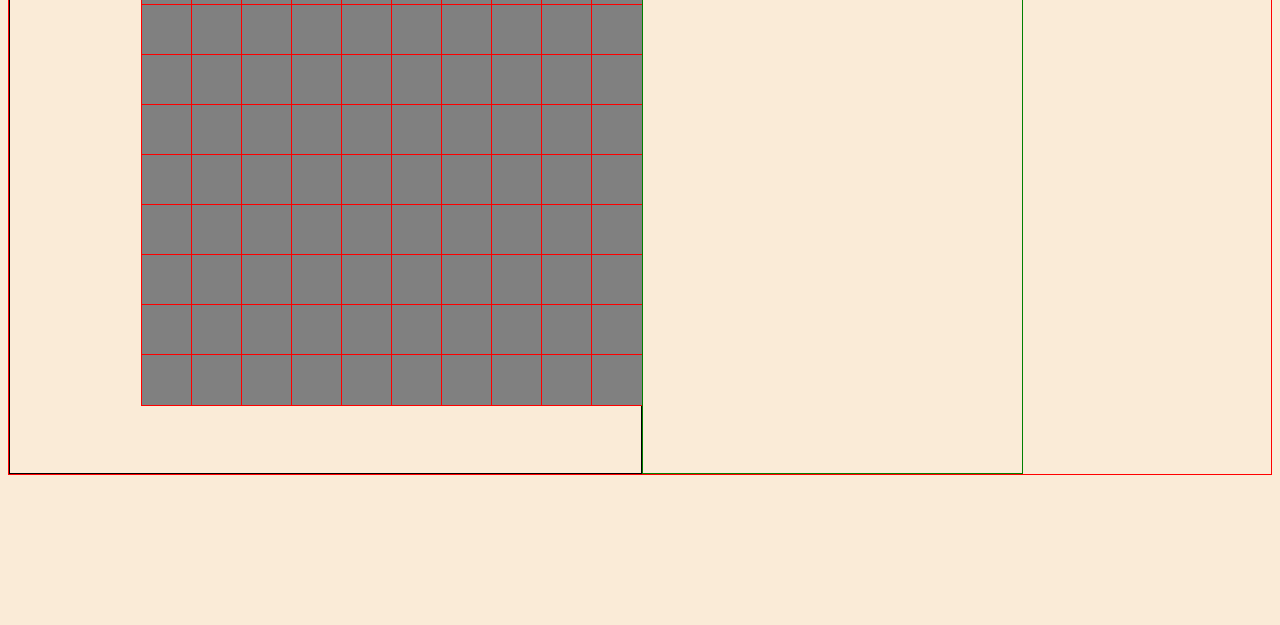
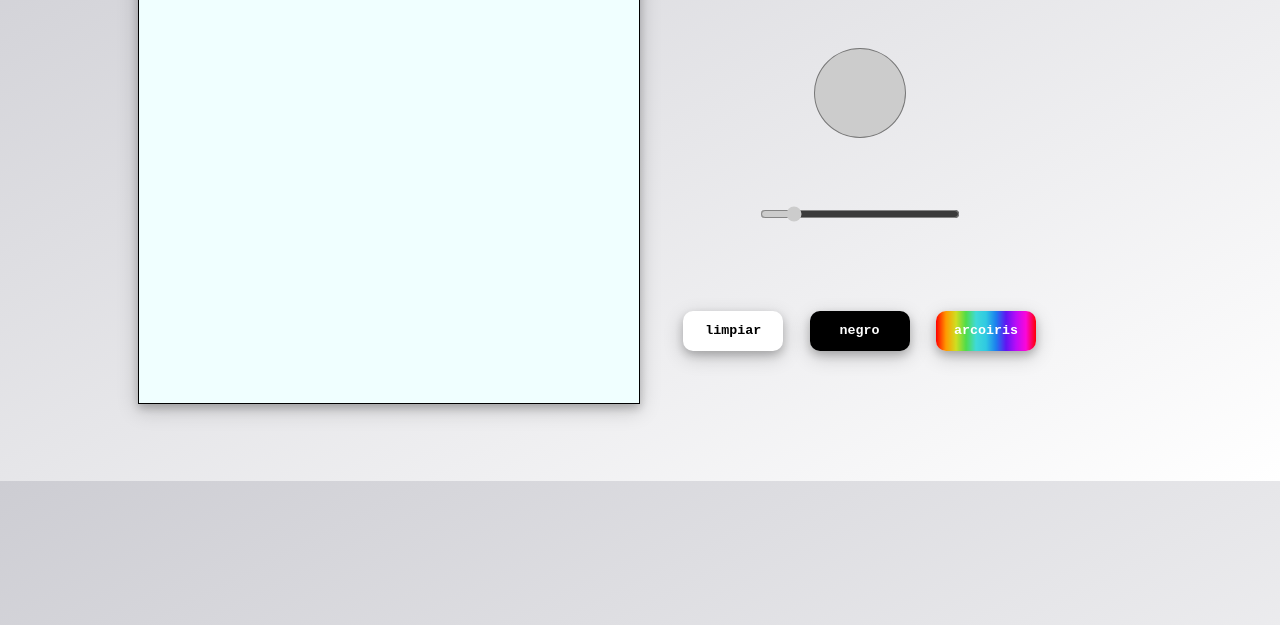
Before and after one commit to d1lanX/etch-a-sketch, a plain HTML site: page index.html in a window 1280 px wide. Shown: the part 175-800 px from the top of the page. Drawn offline with Linux system fonts and the light colour scheme.

Commit message:
css terminado

```diff
--- a/css/style.css
+++ b/css/style.css
@@ -1,13 +1,11 @@
 body{
-    background-color: antiquewhite;
+    background-image: linear-gradient(to bottom right, rgb(205, 205, 211), rgb(255, 255, 255));
 }
-
 .main-container{
     display: flex;
     flex: 1;
     width: auto;
     height: 640px;
-    border: 1px solid red;
 }
 
 .container-izquierda{
@@ -16,35 +14,134 @@ body{
     justify-content: flex-end;
     width: 50%;
     height: auto;
-    border: 1px solid black;
 }
 
 .container-derecha{
     display: flex;
+    flex-direction: column;
     height: auto;
     width: 30%;
-    border: 1px solid green;
+    margin-left: 30px;
+    /* border: 1px solid green; */
 }
+
+/* Contenedor donde van a estar todos los cuadros */
 .container{
     display: grid;
     width:  500px;
     height: 500px;
-    border-radius: 10px;
+    border: 1px solid black;
+    background-color: azure;
+    box-shadow: 0 4px 8px 0 rgba(0, 0, 0, 0.2), 0 6px 20px 0 rgba(0, 0, 0, 0.19);
 }
 
+/* Cada cuadro que va a haber en la cuadrilla */
 .cuadro {
     height: 100%;
     width: 100%;
-    background-color: gray;
 }
 
 .titulo{
     display: flex;
+    justify-content: center;
+    align-items: center;
+    margin-top: 80px;
     width: 100%;
     height: 100px;
-    border: 1px solid blue;
+    /* border: 1px solid blue; */
 }
 
-h1{
+h1, p#texto, button#arcoiris, button#clear, button#negro{
     font-family: 'Courier New', Courier, monospace;
+    font-weight: bold;
 }
+
+.colores{
+    display: flex;
+    flex-direction: column;
+    justify-content: center;
+    align-items: center;
+    width: 100%;
+    height: 250px;
+}
+
+.slidecontainer{
+    display: flex;
+    flex-direction: column;
+    justify-content: center;
+    align-items: center;
+    margin-top: 20px;
+    width: 100%;
+    height: 70px;
+}
+
+.slider{
+    accent-color: #cccccc;
+    width: 200px;
+}
+
+.botones{
+    display: flex;
+    justify-content: space-around;
+    align-items: center;
+    height: 135px;
+}
+
+button#arcoiris, button#clear, button#negro{
+    width: 100px;
+    height: 40px;
+    background: linear-gradient(
+        90deg,
+        rgba(255, 0, 0, 1) 0%,
+        rgba(255, 154, 0, 1) 10%,
+        rgba(208, 222, 33, 1) 20%,
+        rgba(79, 220, 74, 1) 30%,
+        rgba(63, 218, 216, 1) 40%,
+        rgba(47, 201, 226, 1) 50%,
+        rgba(28, 127, 238, 1) 60%,
+        rgba(95, 21, 242, 1) 70%,
+        rgba(186, 12, 248, 1) 80%,
+        rgba(251, 7, 217, 1) 90%,
+        rgba(255, 0, 0, 1) 100%
+    );
+    border: none;
+    border-radius: 10px;
+    color: white;
+    font-weight: bold;
+    box-shadow: 0 4px 8px 0 rgba(0, 0, 0, 0.2), 0 6px 20px 0 rgba(0, 0, 0, 0.19);
+    cursor: pointer;
+    transition: 0.5s;
+}
+
+button#clear{
+    background: white;
+    color: black;
+
+}
+
+button#clear:hover,
+button#negro:hover,
+button#arcoiris:hover {
+    -webkit-transform: translateY(-1px);
+	transform: translateY(-5px);
+}
+
+button#negro{
+    background: black;
+    color: white;
+}
+
+#colorpicker{
+    -webkit-appearance: none;
+    -moz-appearance: none;
+    appearance: none;
+    background-color: transparent;
+    border: none;
+    width: 100px;
+    height: 100px;
+    cursor: pointer;
+}
+
+#colorpicker::-webkit-color-swatch{
+    border-radius: 50%;
+}
--- a/index.html
+++ b/index.html
@@ -15,7 +15,23 @@
             <div class="container"></div>
         </div>
         <div class="container-derecha">
-            <div class="titulo"><h1>Grabar-un-dibujo</h1></div>
+            <div class="titulo">
+                <h1>Graba-un-dibujo</h1>
+            </div>
+            <div class="colores">
+                <input type="color" value="#cccccc" id="colorpicker">
+                <div class="slidecontainer">
+                    <p id="texto"></p>
+                    <input type="range" min="2" max="100" value="16" class="slider" id="myRange">
+
+                </div>
+            </div>
+
+            <div class="botones">
+                <button id="clear">limpiar</button>
+                <button id="negro">negro</button>
+                <button id="arcoiris">arcoiris</button>
+            </div>
         </div>
 
 
--- a/js/app.js
+++ b/js/app.js
@@ -1,9 +1,59 @@
+let tamanoActual = 16;
+let colorActual = "black";
+
 const contenedor = document.querySelector('.container');
-const numFilasColumnas = 10;
+const slider = document.querySelector(".slider");
+const valorSlider = document.getElementById("texto");
+const btnArcoiris = document.getElementById("arcoiris");
+const btnNegro = document.getElementById("negro");
 
-window.onload = () => {
-    crearGrilla(numFilasColumnas);
-};
+const btnLimpiar = document.getElementById("clear");
+
+btnNegro.addEventListener('click', function(){
+    colorActual = "black";
+    cambiarColor
+})
+
+btnArcoiris.addEventListener('click', function(){
+    colorActual = "red";
+    cambiarColor
+})
+btnLimpiar.onclick = () => recargarGrilla();
+
+// El contexto es el que proporciona 'e'
+slider.addEventListener('mousemove', function(e){
+    updateSizeValue(e.target.value);
+})
+
+slider.addEventListener('change', function(e){
+    cambiarTamano(e.target.value);
+})
+
+// La caja de texto se actualiza
+function updateSizeValue(value){
+    valorSlider.textContent = `${value} x ${value}`;
+}
+
+function cambiarTamano(value){
+    colocarNuevoTamano(value);
+    updateSizeValue(value);
+    recargarGrilla();
+}
+
+function colocarNuevoTamano(tamanoNuevo){
+    tamanoActual = tamanoNuevo;
+}
+
+function recargarGrilla(){
+    limpiarGrilla();
+    crearGrilla(tamanoActual);
+}
+
+function limpiarGrilla(){
+    contenedor.innerHTML = '';
+}
+
+
 
 function crearGrilla(numero){
 
@@ -13,7 +63,21 @@ function crearGrilla(numero){
     for(let i = 0; i < numero * numero; i++){
         const cuadrito = document.createElement("div");
         cuadrito.classList.add("cuadro");
-        cuadrito.style.border = "1px solid red";
+        cuadrito.addEventListener('mouseover', cambiarColor);
         contenedor.appendChild(cuadrito);
     }
+};
+
+function cambiarColor(event){
+    console.log(colorActual);
+    if(colorActual == "black"){
+        event.target.style.backgroundColor = "black";
+    }
+    if(colorActual == "red"){
+        event.target.style.backgroundColor = "red";
+    }
 }
+
+window.onload = () => {
+    crearGrilla(16);
+}
```
